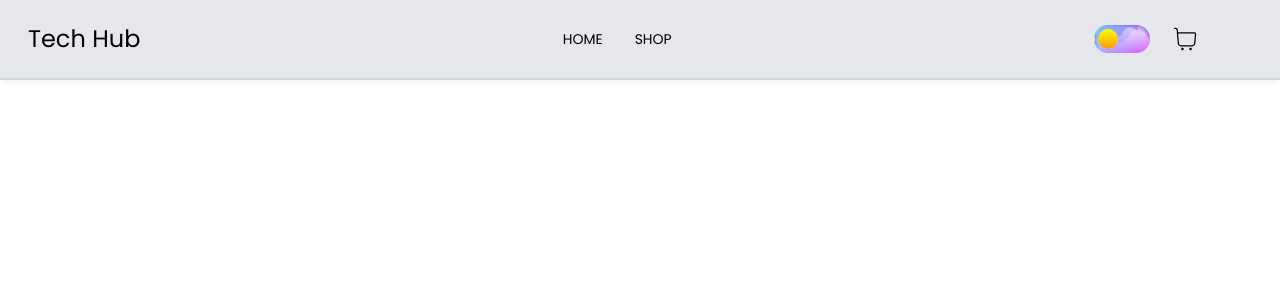
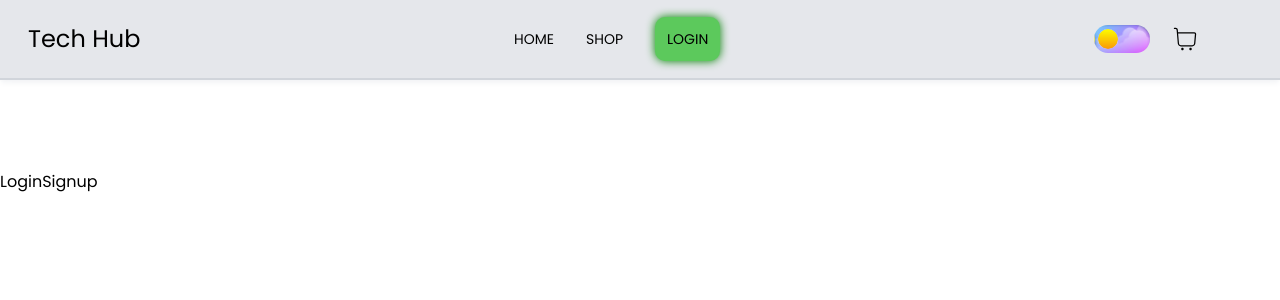
Before and after one commit to Sheryaar-Ansar/techhub-react, a React (Vite) app: page /login in a window 1280 px wide. Shown: the top 300 px of the page. Built offline with nearby package versions, Linux system fonts and the light colour scheme.

Commit message:
Added Login page and form validations (incomplete)

```diff
--- a/src/App.jsx
+++ b/src/App.jsx
@@ -5,9 +5,10 @@ import { useSelector } from 'react-redux'
 import './App.css'
 import Home from './app/pages/Home'
 import ProductDetail from './app/pages/ProductDetail'
-import Checkout from './app/components/cart/Checkout'
+import Checkout from './app/pages/Checkout'
 import { Toaster } from 'react-hot-toast'
-import OrderPlacement from './app/components/cart/OrderPlacement'
+import OrderPlacement from './app/pages/OrderPlacement'
+import Login from './app/pages/Login'
 
 function App() {
   const mode = useSelector((state) => state.mode.mode)
@@ -28,6 +29,7 @@ function App() {
         <Route path='/' element={<Home />} />
         <Route path='/shop' element={<Shop />} />
         <Route path='/shop/:id' element={<ProductDetail />} />
+        <Route path='/login' element={<Login />} />
         <Route path='/proceed-to-checkout' element={<Checkout />} />
         <Route path='/order-placement' element={<OrderPlacement />} />
       </Routes>
--- a/src/app/components/header/Navbar.jsx
+++ b/src/app/components/header/Navbar.jsx
@@ -27,6 +27,7 @@ const Navbar = () => {
       <div className='flex justify-center items-center flex-col py-9'>
         <NavLink to={'/'} onClick={handleNavbarClose}>Home</NavLink>
         <NavLink to={'/shop'} className={'mt-5'} onClick={handleNavbarClose}>Shop</NavLink>
+        <NavLink to={'/shop'} className={'mt-5'} onClick={handleNavbarClose}>Shop</NavLink>
       </div>
     </div>
   </>
@@ -37,6 +38,7 @@ const Navbar = () => {
         <div className='hidden md:flex lg:flex flex-1 justify-center items-center text-sm md:text-md'>
           <NavLink to={'/'} className={`uppercase `}>Home</NavLink>
           <NavLink to={'/shop'} className={`ml-0 md:ml-8 mt-20 md:mt-0 uppercase `}>Shop</NavLink>
+          <NavLink to={'/login'} className={`ml-0 md:ml-8 mt-20 md:mt-0 uppercase `}>Login</NavLink>
         </div>
         <div className='flex justify-center items-center'>
           <Toggle className={``}/>
--- a/src/app/components/cart/Checkout.jsx
+++ b/src/app/pages/Checkout.jsx
@@ -3,7 +3,7 @@ import { GiShoppingCart } from 'react-icons/gi'
 import { IoIosArrowForward } from 'react-icons/io'
 import { useDispatch, useSelector } from 'react-redux'
 import { useNavigate } from 'react-router-dom'
-import { addDetails} from '../../redux/features/orderSlices'
+import { addDetails} from '../redux/features/orderSlices'
 
 const Checkout = () => {
     const mode = useSelector((state) => state.mode.mode)
@@ -48,7 +48,7 @@ const Checkout = () => {
                         <button onClick={()=>navigate('/shop')} className='w-[250px] h-[45px] bg-green-300 text-md uppercase mt-3 hover:border hover:border-green-300 hover:shadow-md hover:shadow-green-400 transition-all duration-300 ease-in-out'>Continue Shopping</button>
                     </div>
                 ) : (
-                    <form className='block md:flex justify-around w-full'>
+                    <form onSubmit={handleOrderPlacement} className='block md:flex justify-around w-full'>
                         <div className={` md:w-[50%] ${mode ? 'bg-gray-800' : 'bg-gray-100'} p-3 rounded-lg border`}>
                             <h1 className='text-3xl'>Checkout</h1>
                             <hr className='my-3' />
@@ -122,7 +122,7 @@ const Checkout = () => {
                                 </div>
                                 <div>
                                     <p className='font-bold'>Total Price: <span className='font-normal'>{totalPrice.toLocaleString()} PKR</span></p>
-                                    <button onClick={handleOrderPlacement} className='h-10 w-full bg-green-400 border rounded-lg my-3 hover:shadow-md hover:shadow-green-500 hover:border-green-400 transition-all duration-300 ease-out'>Place Order</button>
+                                    <button type='submit' className='h-10 w-full bg-green-400 border rounded-lg my-3 hover:shadow-md hover:shadow-green-500 hover:border-green-400 transition-all duration-300 ease-out'>Place Order</button>
                                 </div>
                             </div>
                         </div>
--- /dev/null
+++ b/src/app/pages/Login.jsx
@@ -0,0 +1,19 @@
+import React from 'react'
+
+const Login = () => {
+  return (
+    <div className='min-h-screen mx-auto mt-[70px] pt-[100px]'>
+      <div>
+        <div>
+            <button>Login</button>
+            <button>Signup</button>
+        </div>
+        <div>
+
+        </div>
+      </div>
+    </div>
+  )
+}
+
+export default Login
--- a/src/app/components/cart/OrderPlacement.jsx
+++ b/src/app/pages/OrderPlacement.jsx
@@ -1,9 +1,9 @@
 import React, { useEffect } from 'react'
 import { useDispatch, useSelector } from 'react-redux';
-import { clearCart } from '../../redux/features/cartSlices';
+import { clearCart } from '../redux/features/cartSlices';
 import { useNavigate } from 'react-router-dom';
 import toast from 'react-hot-toast';
-import { removeDetails } from '../../redux/features/orderSlices';
+import { removeDetails } from '../redux/features/orderSlices';
 
 const OrderPlacement = () => {
   const order = useSelector((state) => state.order)
```
